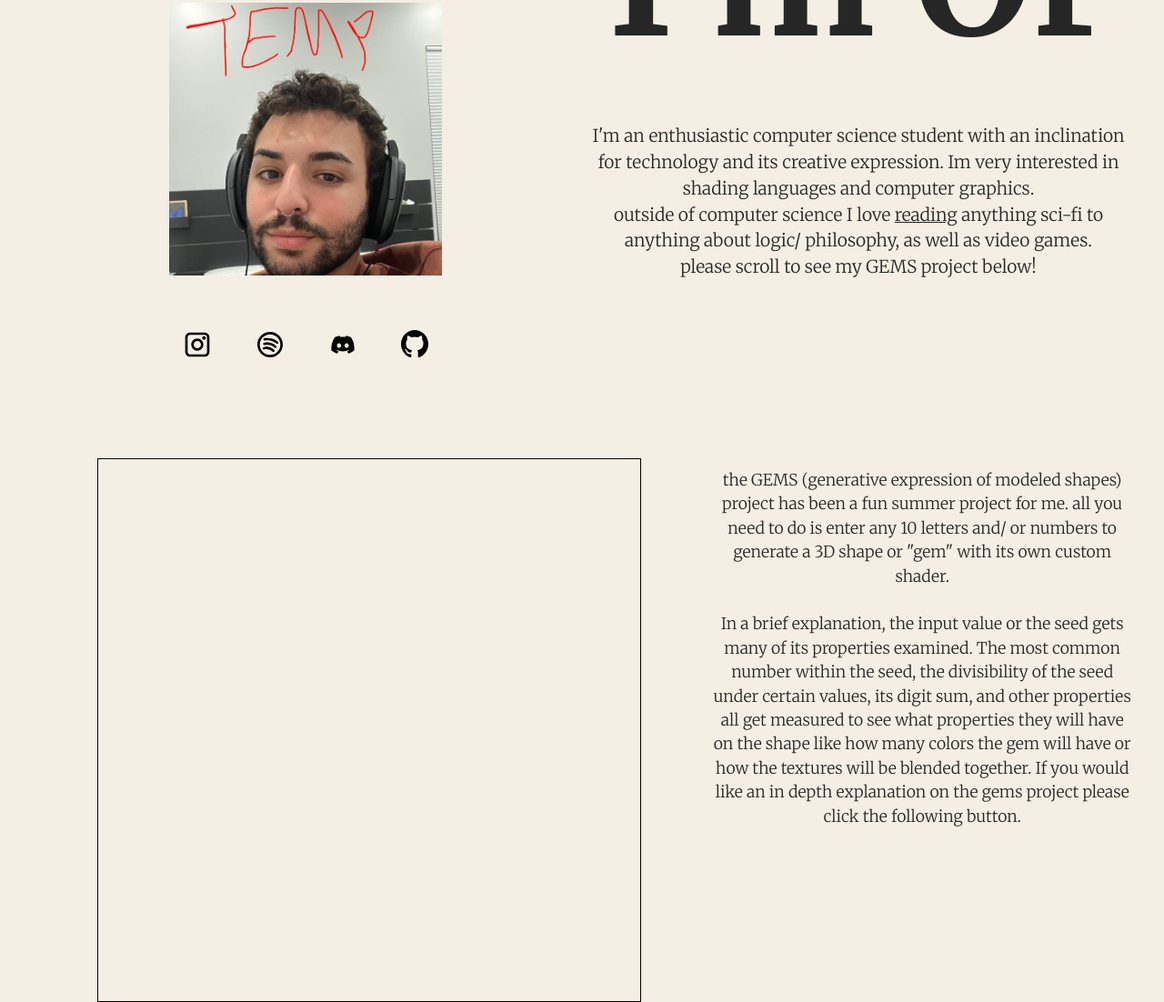
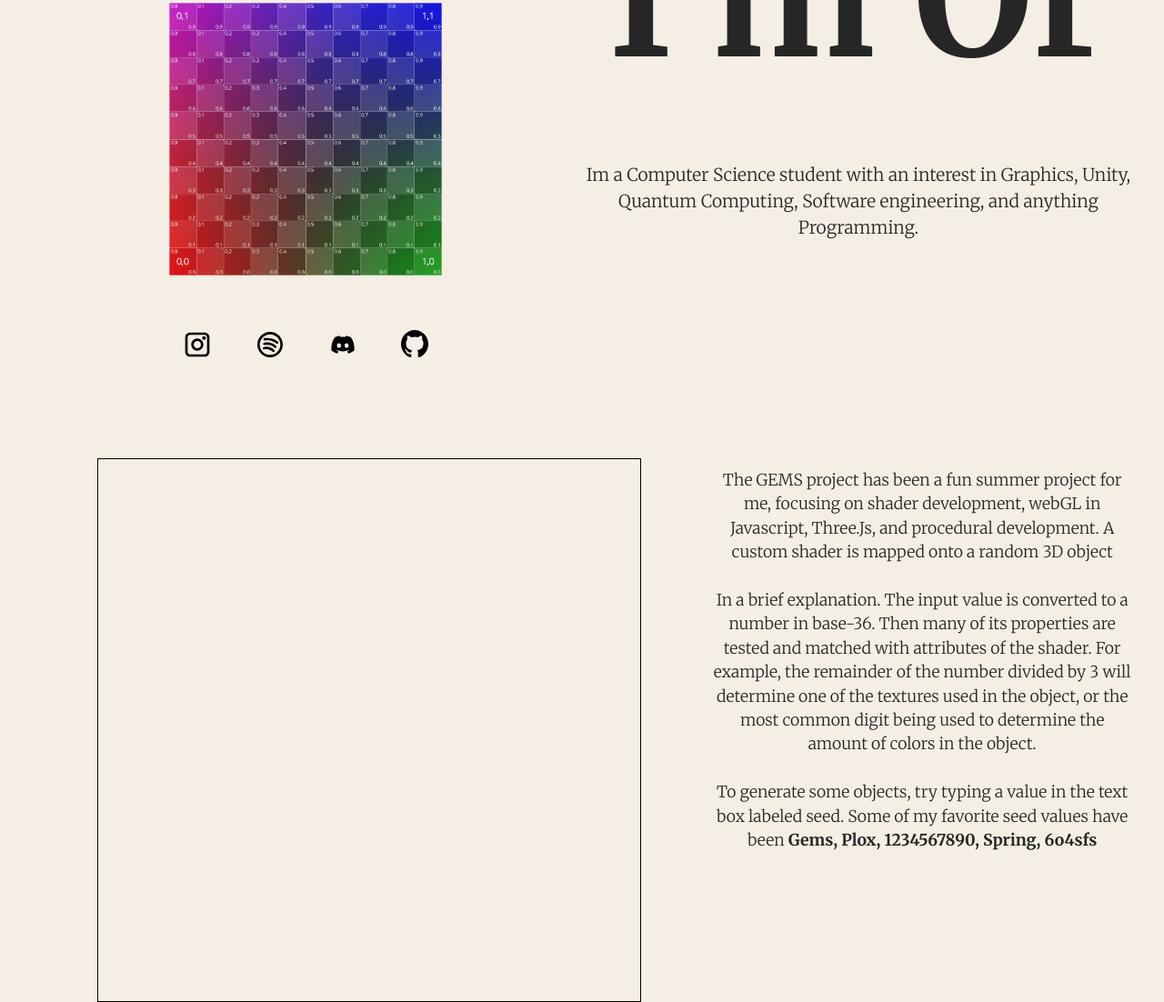
Before and after one commit to orbutbul/Website, a plain HTML site: page index.html in a window 1280 px wide. Shown: the part 365-1467 px from the top of the page at 91% size. Drawn offline with Linux system fonts and the light colour scheme.

Commit message:
refreshed text

```diff
--- a/index.html
+++ b/index.html
@@ -1,11 +1,5 @@
 <!DOCTYPE html>
 <html lang="en">
-<!-- TODO
-    -center contact form
-    -name and then email under
-    -fix the lets talk under the contact form
-- fix gems description
--recompile gems program for enable damping -->
 <head>
     <meta charset="UTF-8">
     <meta http-equiv="X-UA-Compatible" content="IE=edge">
@@ -55,7 +49,7 @@
             <div class="panel intro">
                 <h1 class="hello" id="hello">Hello,</h1>
                 <h1 class="myName-mobile">I'm Or</h1>
-                <img src="/Public/Imgs/Me.jpg" class="me">
+                <img src="/Public/Imgs/uv.jpeg" class="me">
                 <div class="socials">
                     <a href="https://www.instagram.com/mr.butbul/" target="_blank"><img class="social-link" src="/Public/Imgs/instagram.svg" ></a>
                     <a href="https://open.spotify.com/user/cqacmxhbrrjvluc5mw2q39klt?si=b1bc221c19364241&nd=1" target="_blank"><img class="social-link" src="/Public/Imgs/spotify.svg"></a>
@@ -65,11 +59,9 @@
             </div>
             <div class="panel abtme">
                 <h1 class="myName">I'm Or</h1>
-                <p class="descript">I'm an enthusiastic computer science student with an inclination for technology and its creative expression. Im very interested in shading languages and computer graphics.
-                <br>
-                outside of computer science I love <a href="https://www.goodreads.com/user/show/139088794-or">reading</a> anything sci-fi to anything about logic/ philosophy, as well as video games.
-                <br>
-                please scroll to see my GEMS project below!
+                <p class="descript">
+
+                Im a Computer Science student with an interest in Graphics, Unity, Quantum Computing, Software engineering, and anything Programming.
                 </p>
             </div>
         </section>
@@ -87,20 +79,17 @@
             <div class="panel gems-description-panel">
                 <p class="gems-description">
 
-                    the GEMS (generative expression of modeled shapes) project has been a fun summer project for me.
-                    all you need to do is enter any 10 letters and/ or numbers to generate a 3D shape or "gem" with its own custom shader.
+                    The GEMS project has been a fun summer project for me, focusing on shader development, webGL in Javascript, Three.Js, and procedural development. A custom shader is mapped onto a random 3D object
+
                     <br><br>
-                    In a brief explanation, the input value or the seed gets many of its properties examined. The most common number within the seed, the divisibility of the seed under certain values,
-                    its digit sum, and other properties all get measured to see what properties they will have on the shape like how many
-                    colors the gem will have or how the textures will be blended together. If you would like an in depth explanation on the gems project
-                    please click the following button.
+                    In a brief explanation. The input value is converted to a number in base-36. Then many of its properties are tested and matched with attributes of the shader. For example, the remainder of the number divided by 3 will determine one of the textures used in the object, or the most common digit being used to determine the amount of colors in the object.
                     <br><br>
+                    To generate some objects, try typing a value in the text box labeled seed. Some of my favorite seed values have been <strong>Gems, Plox, 1234567890, Spring, 6o4sfs</strong>
 
-                <!-- <input type="submit" value="Read More" class="readMore"></input> -->
             </div>
         </section>
 
-        <h2 class="letstalk">Let's talk</h2>
+        <h2 class="letstalk">Let's talk!</h2>
         <div class="page-break"></div>
 
         <section class="page contact">
@@ -128,6 +117,7 @@
         </section>
 
         <div class="page-break"></div>
+        <footer id="copyright">Or Butbul © 2023</footer>
 
 
     </div>
--- a/styles.css
+++ b/styles.css
@@ -238,6 +238,7 @@ body{
 .seedForm >*{
     text-align: center;
     font-size: 1.4rem;
+    margin-top: .75rem;
     padding: .75rem;
     border-radius: 2rem;
     width: 40%;
@@ -253,6 +254,7 @@ body{
     text-align: center;
     font-size: 1.1rem;
     line-height: 1.65rem;
+    overflow-y: scroll;
 }
 .readMore{
     grid-row:5/ span 1;
@@ -374,7 +376,7 @@ textarea{
     }
     .gems-description{
         font-size: 1.2rem;
-        line-height: 1.4rem;
+        line-height: 1.5rem;
         overflow: scroll;
     }
     .contact{
@@ -397,3 +399,7 @@ textarea{
 
 
 }
+#copyright{
+    text-align: center;
+    color:var(--main-secondary)
+}
```
Also changed, not shown: main.js (+2 -19 lines), Public/Imgs/Me.jpg (deleted).
